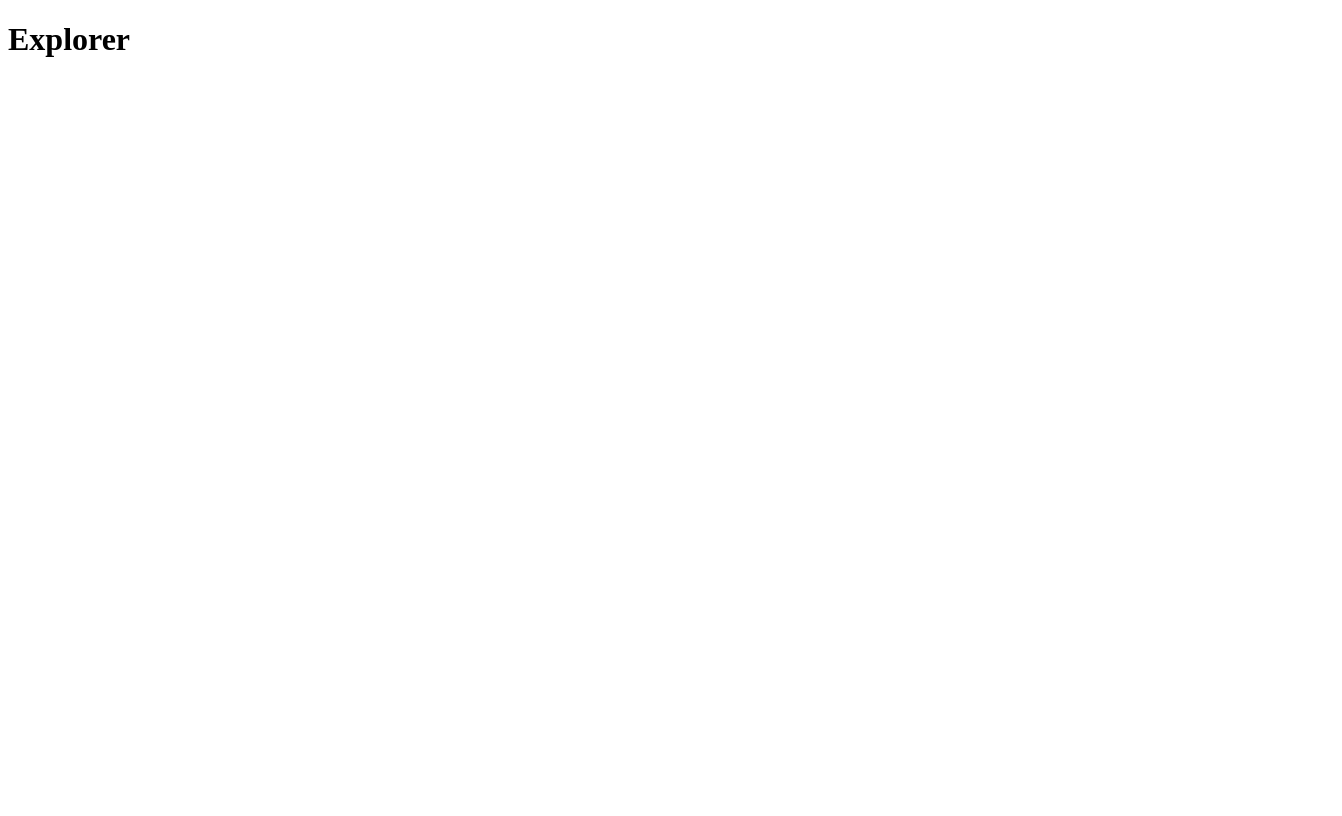
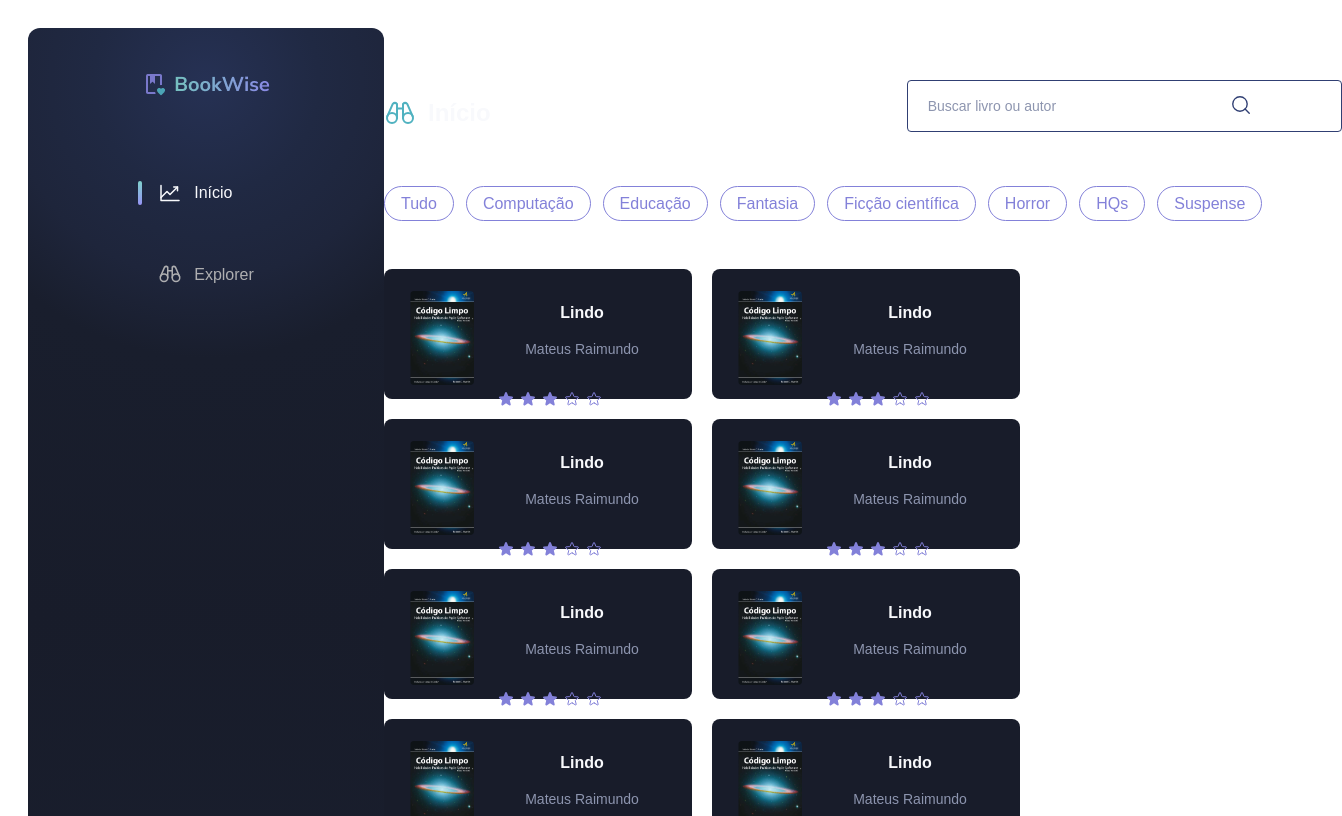
Before and after one commit to mateusrc-dev/bookwise, a Next.js app: page /explorer in a window 1280 px wide. Shown: the top 816 px of the page, 1342 px wide, since content can reach past the window. Built offline with nearby package versions, Linux system fonts and the light colour scheme.

Commit message:
create screen Explorer

```diff
--- a/src/components/Card/index.tsx
+++ b/src/components/Card/index.tsx
@@ -27,6 +27,7 @@ type Props = {
   cardWithUser?: boolean;
   userName?: string;
   userImage?: StaticImageData;
+  onClickCard?: () => void,
 };
 
 export default function Card({
@@ -39,6 +40,7 @@ export default function Card({
   type = "big",
   cardWithUser = false,
   userImage = ImageTest,
+  onClickCard = () => {}
 }: Props) {
   const [showText, setShowText] = useState<boolean>(true);
 
@@ -58,6 +60,7 @@ export default function Card({
           "--type-card-height": "17.5rem",
           "--type-card-background": "#181C2A",
         }}
+        onClick={onClickCard}
       >
         <HeaderWithUser>
           <div
@@ -218,6 +221,7 @@ export default function Card({
           "--type-card-height": type === "big" ? "12rem" : "8.125rem",
           "--type-card-background": type === "big" ? "#252D4A" : "#181C2A",
         }}
+        onClick={onClickCard}
       >
         <ImageColumn
           src={src}
@@ -292,6 +296,7 @@ export default function Card({
           "--type-card-height": type === "small" ? "8.125rem" : "12rem",
           "--type-card-background": type === "small" ? "#181C2A" : "#252D4A",
         }}
+        onClick={onClickCard}
       >
         <ImageColumn
           src={src}
--- a/src/components/Card/styles.ts
+++ b/src/components/Card/styles.ts
@@ -2,7 +2,7 @@ import { styled } from "@/styles";
 import Image from "next/image";
 import Link from "next/link";
 
-export const ContainerCard = styled("div", {
+export const ContainerCard = styled("button", {
   display: "flex",
   flexDirection: "row",
   alignItems: "flex-start",
@@ -21,7 +21,7 @@ export const ContainerCard = styled("div", {
   },
 });
 
-export const ContainerCardWithUser = styled("div", {
+export const ContainerCardWithUser = styled("button", {
   position: "relative",
   display: "flex",
   flexDirection: "column",
--- a/src/pages/explorer.tsx
+++ b/src/pages/explorer.tsx
@@ -1,5 +1,120 @@
+import Input from "@/components/Input";
+import Menu from "@/components/Menu";
+import {
+  CardsContainer,
+  ExplorerContainer,
+  ExplorerContent,
+  HeaderContainer,
+  HeaderHome,
+  TagsContainer,
+} from "@/styles/pages/explorer";
+import { Binoculars } from "phosphor-react";
+import ImageTest from "../assets/codigo-limpo.png";
+import { useState } from "react";
+import Tag from "@/components/Tag";
+import Card from "@/components/Card";
+
 export default function Explorer() {
+  const [loggedInUser, setLoggedInUser] = useState<boolean>(false);
+  const [handleModal, setHandleModal] = useState<boolean>(false);
+
+  function handleStateModal() {
+    if (handleModal === false) {
+      setHandleModal(true);
+    } else {
+      setHandleModal(false);
+    }
+  }
+
+  console.log(handleModal)
+
   return (
-      <h1>Explorer</h1>
-    )
+    <ExplorerContainer>
+      <div style={{ padding: "1.25rem 0 1.25rem 1.25rem" }}>
+        {loggedInUser ? (
+          <Menu avatarUser={ImageTest} nameUser="Mateus" loggedInUser={true} />
+        ) : (
+          <Menu />
+        )}
+      </div>
+      <ExplorerContent>
+        <HeaderContainer>
+          <HeaderHome>
+            <Binoculars size={32} color={"#50B2C0"} />
+            <h1>Início</h1>
+          </HeaderHome>
+          <Input placeholder="Buscar livro ou autor" />
+        </HeaderContainer>
+        <TagsContainer>
+          <Tag title="Tudo" />
+          <Tag title="Computação" />
+          <Tag title="Educação" />
+          <Tag title="Fantasia" />
+          <Tag title="Ficção científica" />
+          <Tag title="Horror" />
+          <Tag title="HQs" />
+          <Tag title="Suspense" />
+        </TagsContainer>
+        <CardsContainer>
+          <Card
+            type="small"
+            author="Mateus Raimundo"
+            nameBook="Lindo"
+            src={ImageTest}
+            assessment={3}
+            onClickCard={handleStateModal}
+          />
+          <Card
+            type="small"
+            author="Mateus Raimundo"
+            nameBook="Lindo"
+            src={ImageTest}
+            assessment={3}
+          />
+          <Card
+            type="small"
+            author="Mateus Raimundo"
+            nameBook="Lindo"
+            src={ImageTest}
+            assessment={3}
+          />
+          <Card
+            type="small"
+            author="Mateus Raimundo"
+            nameBook="Lindo"
+            src={ImageTest}
+            assessment={3}
+          />
+          <Card
+            type="small"
+            author="Mateus Raimundo"
+            nameBook="Lindo"
+            src={ImageTest}
+            assessment={3}
+          />
+          <Card
+            type="small"
+            author="Mateus Raimundo"
+            nameBook="Lindo"
+            src={ImageTest}
+            assessment={3}
+          />
+          <Card
+            type="small"
+            author="Mateus Raimundo"
+            nameBook="Lindo"
+            src={ImageTest}
+            assessment={3}
+          />
+          <Card
+            type="small"
+            author="Mateus Raimundo"
+            nameBook="Lindo"
+            src={ImageTest}
+            assessment={3}
+          />
+        </CardsContainer>
+      </ExplorerContent>
+    </ExplorerContainer>
+  );
 }
--- a/src/pages/home.tsx
+++ b/src/pages/home.tsx
@@ -15,7 +15,7 @@ import ImageText from "../assets/arquitetura-limpa.png";
 import { useState } from "react";
 
 export default function Home() {
-  const [loggedInUser, setLoggedInUser] = useState<boolean>(false);
+  const [loggedInUser, setLoggedInUser] = useState<boolean>(true);
 
   return (
     <HomeContainer>
--- /dev/null
+++ b/src/styles/pages/explorer.ts
@@ -0,0 +1,48 @@
+import { styled } from "..";
+
+export const ExplorerContainer = styled("div", {
+  display: "flex",
+});
+
+export const HeaderContainer = styled("div", {
+  display: "flex",
+  flexDirection: "row",
+  alignItems: "flex-start",
+  justifyContent: "space-between",
+  gap: "26rem",
+});
+
+export const HeaderHome = styled("div", {
+  display: "flex",
+  flexDirection: "row",
+  alignItems: "center",
+  gap: "$3",
+  h1: {
+    fontFamily: "$default",
+    fontWeight: "$bold",
+    fontSize: "$2xl",
+    lineHeight: "$short",
+    color: "$gray100",
+  },
+});
+
+export const ExplorerContent = styled("div", {
+  margin: "4.5rem auto 0",
+  width: "62.25rem",
+});
+
+export const TagsContainer = styled("div", {
+  marginTop: "2.5rem",
+  marginBottom: "3rem",
+  display: "flex",
+  flexDirection: "row",
+  alignItems: "center",
+  gap: "$3",
+});
+
+export const CardsContainer = styled("div", {
+  display: "flex",
+  alignItems: "center",
+  gap: "$5",
+  flexWrap: "wrap",
+});
```
